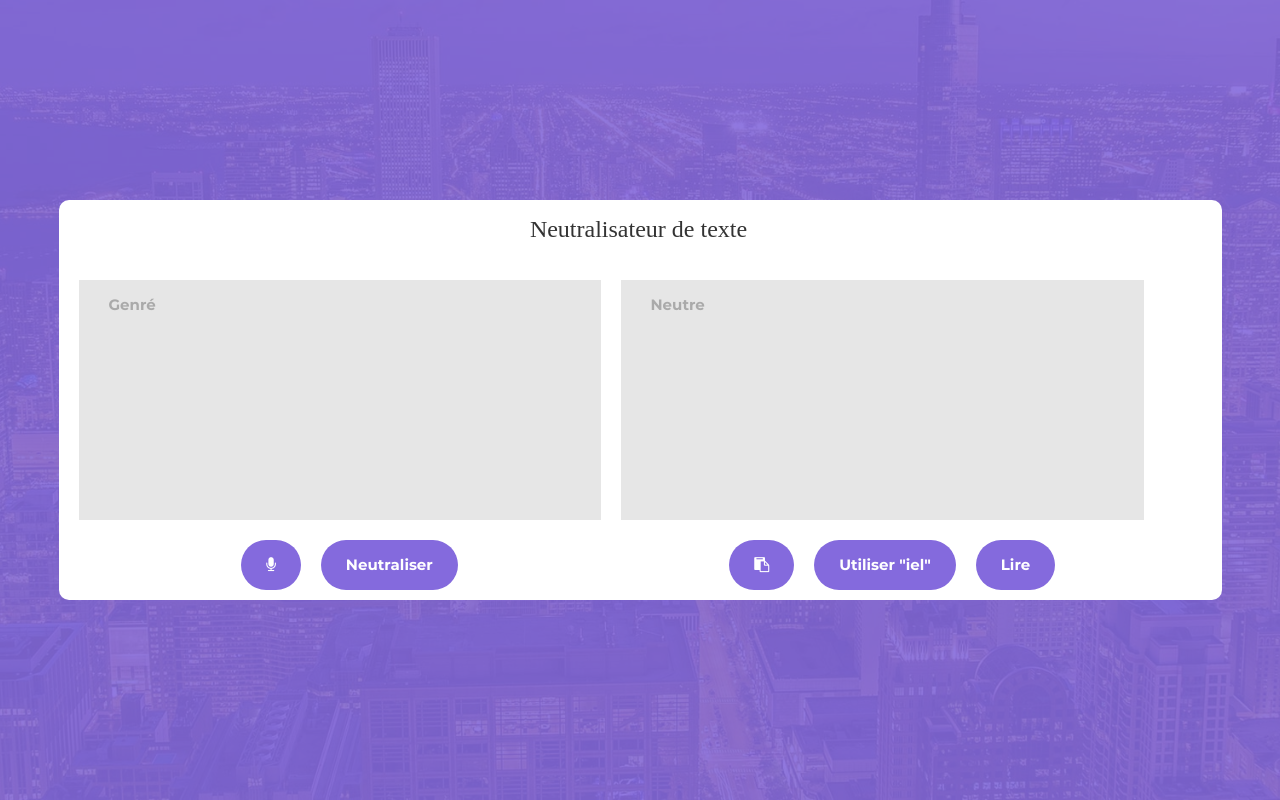
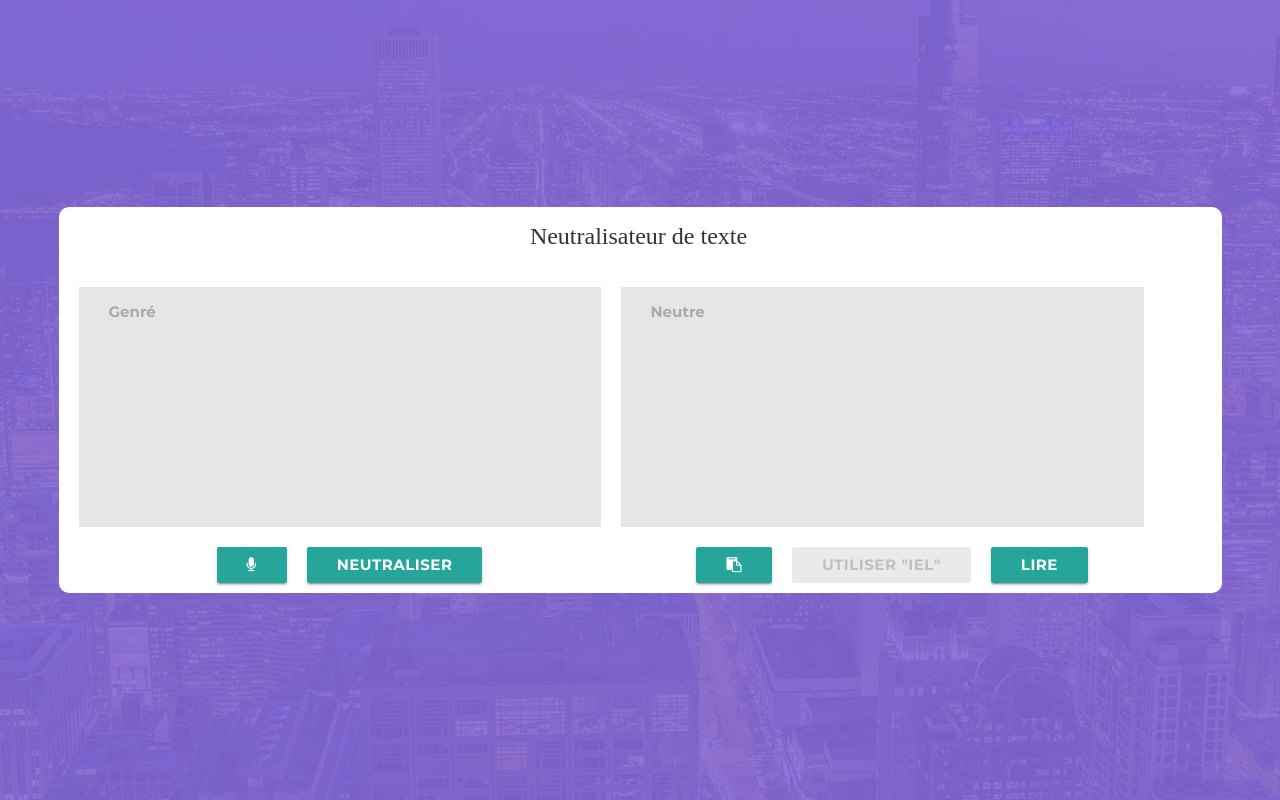
Before and after one commit to xberault/if37_projet_2021-2022, a Flask app: page / in a window 1280 px wide. Run offline with Flask 2, Linux system fonts and the light colour scheme; some libraries are stand-ins or nearby versions; some web fonts are replaced.

Commit message:
css-enhancement

```diff
--- a/src/static/js/main.js
+++ b/src/static/js/main.js
@@ -131,3 +131,25 @@ window.addEventListener("DOMContentLoaded", () => {
       message.setAttribute("aria-hidden", "false");
     }
   });
+
+
+
+  // copy to clipboard button utils
+
+  function copy() {
+    var copyText =  $('#txt_traduit').val();
+
+    if (navigator.clipboard) {
+      navigator.clipboard.writeText(copyText).then(() => {
+        console.log('Copied to clipboard successfully.');
+      }, (err) => {
+        console.log('Failed to copy the text to clipboard.', err);
+      });
+    } else if (window.clipboardData) {
+      window.clipboardData.setData("Text", copyText);
+    }
+
+
+  }
+
+  $('#copy_btn').click(copy)
--- a/src/templates/index.html
+++ b/src/templates/index.html
@@ -11,8 +11,8 @@
                <textarea class="input100" id="txt_genre" name="txt_genre" placeholder="Genré">{{ a_traduire }}</textarea>
                <span class="focus-input100">txt</span>
                <div class="container-contact100-form-btn">
-                  <button id="btn_spr" type="button" class="contact100-form-btn fa fa-microphone"/>
-                  <button type="submit" class="contact100-form-btn">
+                  <button id="btn_spr" type="button" class="btn  btn-outline-secondary contact100-form-btn fa fa-microphone"/>
+                  <button type="submit" class="btn btn-outline-primary contact100-form-btn">
                   Neutraliser
                   </button>
                   <div>
@@ -27,11 +27,11 @@
             <textarea class="input100" id="txt_traduit" readonly name="text_neutre" placeholder="Neutre">{{ traduction }}</textarea>
             <span class="focus-input100"></span>
             <div class="container-contact100-form-btn">
-               <button class="contact100-form-btn fa fa-clipboard"/>
-               <button class="contact100-form-btn">
+               <button id="copy_btn" class="btn btn-outline-secondary contact100-form-btn fa fa-clipboard"/>
+               <button disabled class="btn btn-outline-secondary contact100-form-btn">
                Utiliser "iel"
                </button>
-               <a href="#" id="speak" class="contact100-form-btn">Lire</a>
+               <a href="#" id="speak" class="btn btn-outline-secondary contact100-form-btn">Lire</a>
             </div>
          </div>
          <link rel="stylesheet" href="//cdnjs.cloudflare.com/ajax/libs/materialize/0.95.1/css/materialize.min.css">
```
